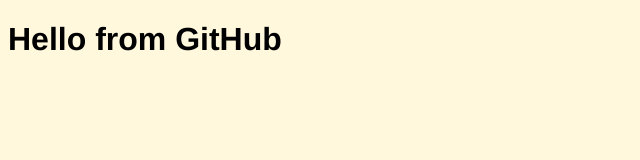
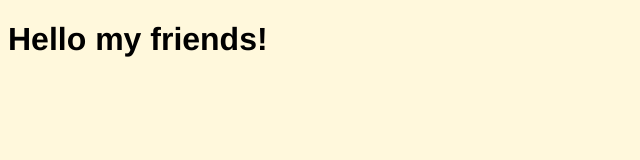
Before and after one commit to olivierklaver/my-github-website, a plain HTML site: page index.html in a window 1280 px wide. Shown: the whole page, without its empty margins (0-640 px from the left). Drawn offline with Linux system fonts and the light colour scheme.

Commit message:
Update intro text

```diff
--- a/index.html
+++ b/index.html
@@ -8,7 +8,7 @@
 </head>
 
 <body>
-    <h1>Hello from GitHub</h1>
+    <h1>Hello my friends!</h1>
 </body>
 
 </html>
```
